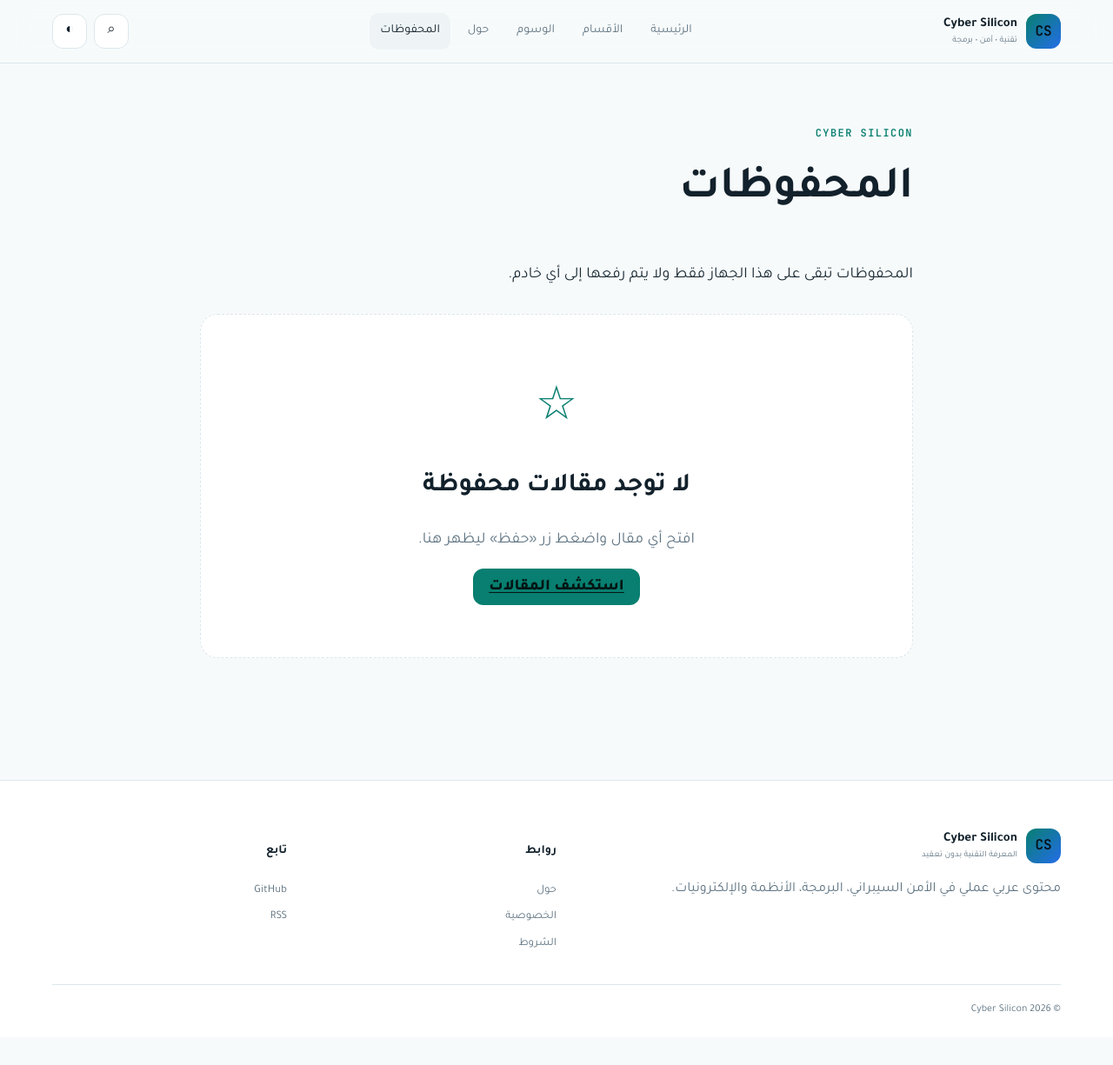
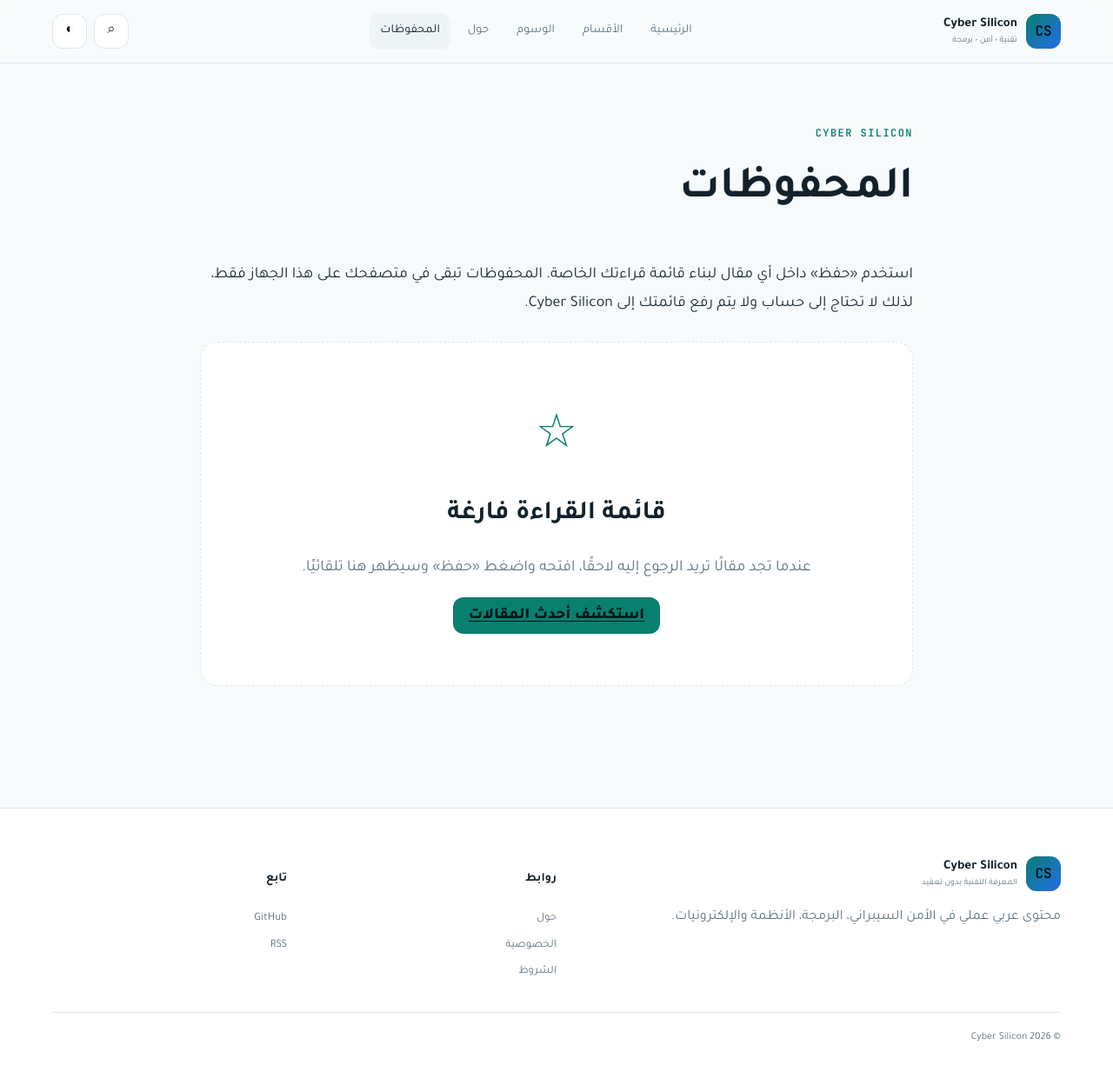
Before and after one commit to cyber-silicon/cyber-silicon.github.io, a Jekyll site: the page built from _pages/bookmarks.html, in a window 1280 px wide and 1225 px high. Shown: the whole window at 87% size. Built offline with Jekyll 4.4.1, drawn with Linux system fonts in a browser that asks for light colours.

Commit message:
content: rewrite bookmarks.html

```diff
--- a/_pages/bookmarks.html
+++ b/_pages/bookmarks.html
@@ -1,26 +1,26 @@
 ---
 layout: page
 title: المحفوظات
-description: المقالات التي حفظتها على هذا الجهاز.
+description: احتفظ بالمقالات التي تريد الرجوع إليها لاحقًا على هذا الجهاز.
 permalink: /bookmarks/
 ---
 
 <div class="bookmarks-note">
-  <p>المحفوظات تبقى على هذا الجهاز فقط ولا يتم رفعها إلى أي خادم.</p>
+  <p>استخدم «حفظ» داخل أي مقال لبناء قائمة قراءتك الخاصة. المحفوظات تبقى في متصفحك على هذا الجهاز فقط، لذلك لا تحتاج إلى حساب ولا يتم رفع قائمتك إلى Cyber Silicon.</p>
 </div>
 
 <div id="bookmarksEmpty" class="empty-state">
   <span>☆</span>
-  <h2>لا توجد مقالات محفوظة</h2>
-  <p>افتح أي مقال واضغط زر «حفظ» ليظهر هنا.</p>
-  <a class="button primary" href="{{ '/' | relative_url }}">استكشف المقالات</a>
+  <h2>قائمة القراءة فارغة</h2>
+  <p>عندما تجد مقالًا تريد الرجوع إليه لاحقًا، افتحه واضغط «حفظ» وسيظهر هنا تلقائيًا.</p>
+  <a class="button primary" href="{{ '/' | relative_url }}">استكشف أحدث المقالات</a>
 </div>
 
 <div id="bookmarksGrid" class="post-grid bookmarks-grid" hidden>
 {% for post in site.posts %}
   <article class="post-card bookmark-card" data-bookmark-url="{{ post.url | relative_url }}">
     <a class="card-media" href="{{ post.url | relative_url }}">
-      {% if post.image %}<img src="{{ post.image | relative_url }}" alt="" loading="lazy">{% else %}<span>CS</span>{% endif %}
+      {% if post.image %}<img src="{{ post.image | relative_url }}" alt="" loading="lazy" decoding="async">{% else %}<span>CS</span>{% endif %}
     </a>
     <div class="card-body">
       <span class="meta">{{ post.categories | first | default: "تقنية" }} • {{ post.date | date: "%Y-%m-%d" }}</span>
```
